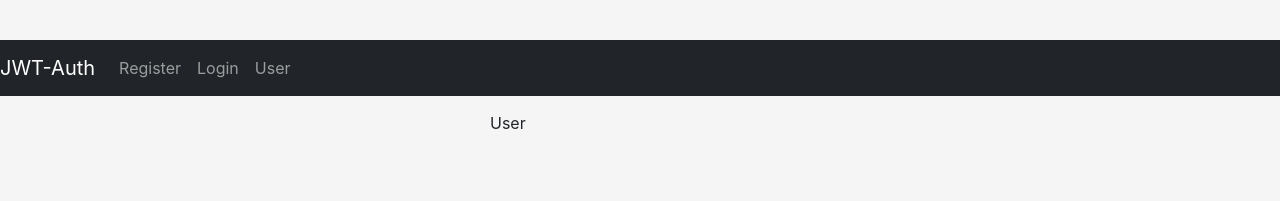
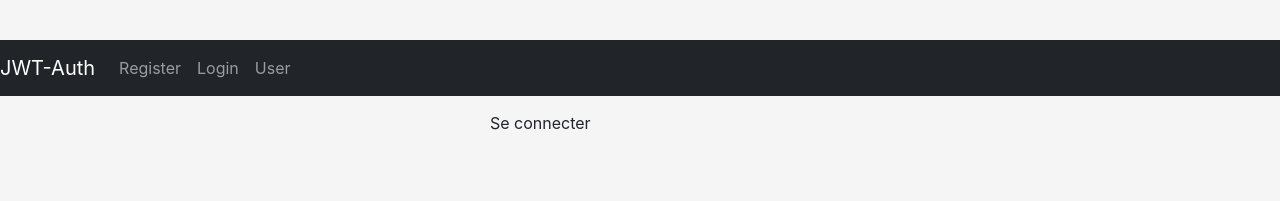
Before and after one commit to Titouan-Esc/auth, a React (Create React App) app in the folder client/: page /user in a window 1280 px wide. Shown: the top 201 px of the page. Built offline with nearby package versions, Linux system fonts and the light colour scheme; no server answers.

Commit message:
User fini avec une redirection via login

```diff
--- a/client/src/pages/Login.jsx
+++ b/client/src/pages/Login.jsx
@@ -42,7 +42,7 @@ const Login = () => {
                     <input type="email" className="form-control" placeholder="email" required value={email} onChange={e=>setEmail(e.target.value)}/>
 
                     <input type="password" className="form-control" placeholder="Password" required value={password} onChange={e=>setPassword(e.target.value)}/>
-                <button className="w-100 btn btn-lg btn-primary" type="submit">Register</button>
+                <button className="w-100 btn btn-lg btn-primary" type="submit">Sign in</button>
             </form>
     )
 }
--- a/client/src/pages/User.jsx
+++ b/client/src/pages/User.jsx
@@ -1,9 +1,32 @@
-import React from 'react'
+import React, { useState, useEffect } from 'react'
+
 
 const User = () => {
+
+    const [username, setUsername] = useState('');
+
+
+    // ? useEffect pour récupérer le cookie lors de la connection
+    useEffect(() => {
+        (
+            async () => {
+            const response = await fetch('http://localhost:8000/api/user', {
+                header : {'Content-Type' : 'application/json'},
+                credentials : 'include'
+            })
+
+            const content = await response.json();
+
+            setUsername(content.username);
+
+            }
+        )()
+    }, []);
+
     return (
         <div>
-            User
+            {/* Reprend le username du client qui c'est connecté */}
+            {username ? `Vous êtes connecté ${username}` : 'Se connecter'}
         </div>
     )
 }
```
